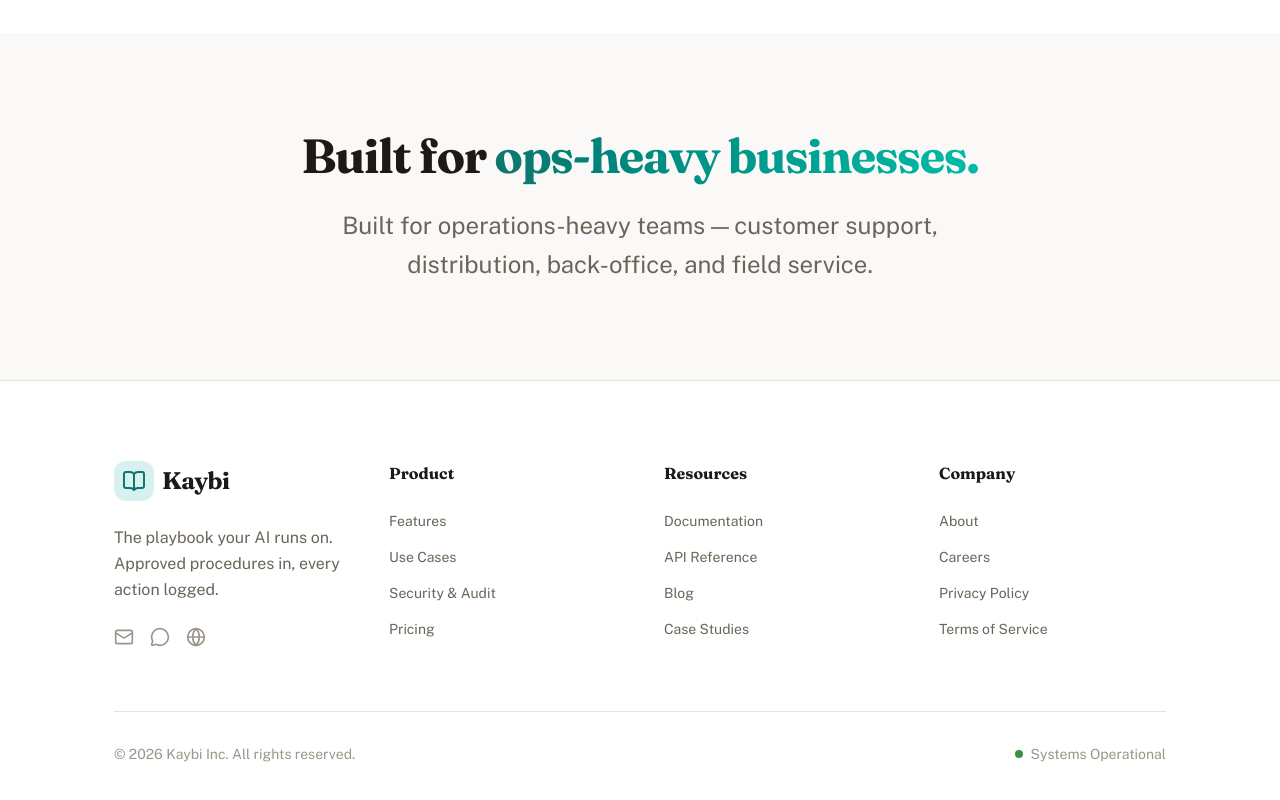
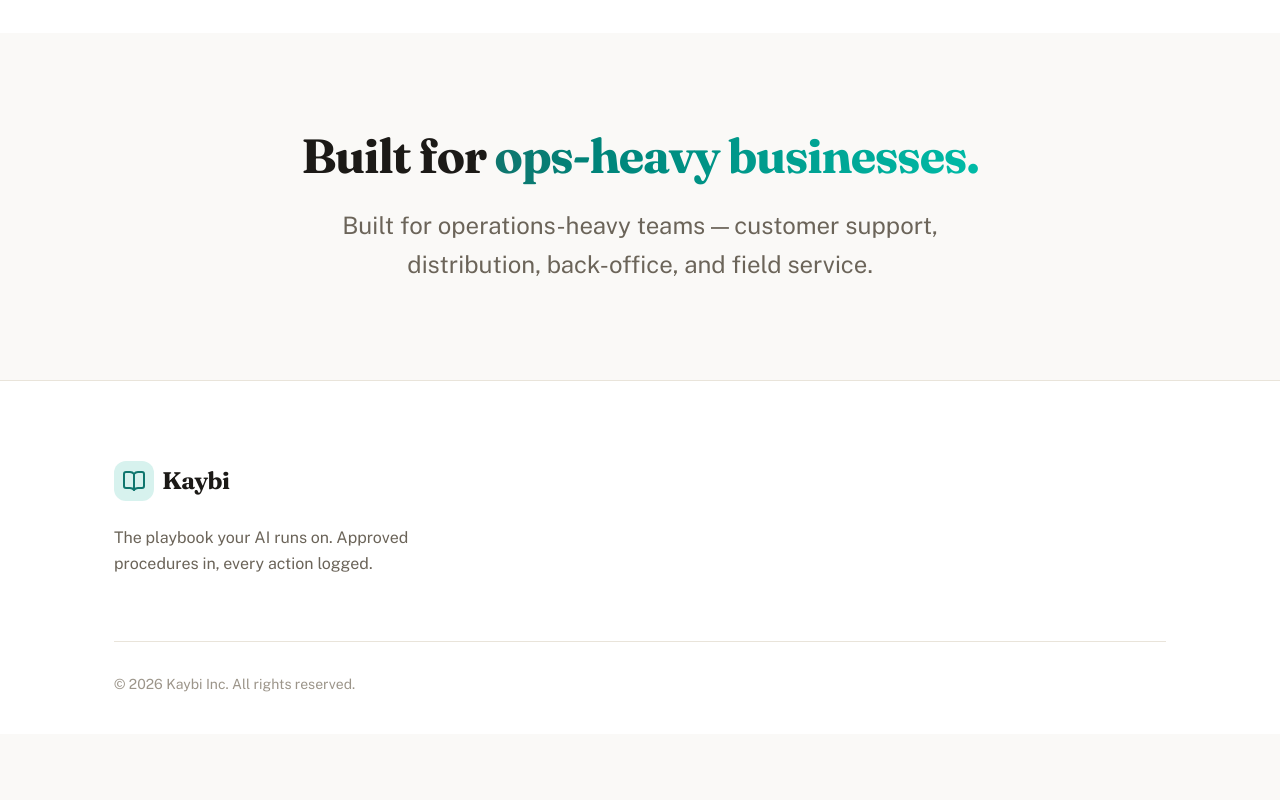
Before and after one commit to VeshGuy/KB-WB, a React (Vite) app: page / in a window 1280 px wide. Shown: the part 3608-4408 px from the top of the page. After the commit the page ends 4342 px from the top, so only its background shows below. Built offline with nearby package versions, Linux system fonts and the light colour scheme.

Commit message:
Simplify footer layout

```diff
--- a/src/components/Footer.tsx
+++ b/src/components/Footer.tsx
@@ -1,68 +1,26 @@
-import { BookOpen, Mail, Globe, MessageCircle } from 'lucide-react';
+import { BookOpen } from 'lucide-react';
 
 export default function Footer() {
   return (
     <footer className="bg-surface border-t border-line pt-20 pb-10">
       <div className="max-w-[1100px] mx-auto px-6">
-        <div className="grid grid-cols-1 md:grid-cols-4 gap-12 mb-16">
-
-          <div className="md:col-span-1">
-            <div className="flex items-center gap-2 mb-6 group cursor-pointer">
-              <div className="w-10 h-10 rounded-xl bg-accent-weak flex items-center justify-center text-accent-ink group-hover:bg-accent-ink group-hover:text-white transition-colors duration-300">
-                <BookOpen className="w-6 h-6" />
-              </div>
-              <span className="text-2xl font-bold font-serif text-ink tracking-tight">Kaybi</span>
+        <div className="flex flex-col mb-16">
+          <div className="flex items-center gap-2 mb-6 group cursor-pointer w-fit">
+            <div className="w-10 h-10 rounded-xl bg-accent-weak flex items-center justify-center text-accent-ink group-hover:bg-accent-ink group-hover:text-white transition-colors duration-300">
+              <BookOpen className="w-6 h-6" />
             </div>
-            <p className="text-muted text-base max-w-[320px] leading-relaxed mb-6">
-              The playbook your AI runs on. Approved procedures in, every action logged.
-            </p>
-            <div className="flex gap-4">
-              <a href="#" className="text-faint hover:text-accent-ink transition-colors"><Mail className="w-5 h-5" /></a>
-              <a href="#" className="text-faint hover:text-accent-ink transition-colors"><MessageCircle className="w-5 h-5" /></a>
-              <a href="#" className="text-faint hover:text-accent-ink transition-colors"><Globe className="w-5 h-5" /></a>
-            </div>
+            <span className="text-2xl font-bold font-serif text-ink tracking-tight">Kaybi</span>
           </div>
-
-          <div>
-            <h4 className="font-bold font-serif text-ink mb-6">Product</h4>
-            <ul className="flex flex-col gap-3">
-              <li><a href="#" className="text-muted text-sm hover:text-accent-ink transition-colors">Features</a></li>
-              <li><a href="#" className="text-muted text-sm hover:text-accent-ink transition-colors">Use Cases</a></li>
-              <li><a href="#" className="text-muted text-sm hover:text-accent-ink transition-colors">Security & Audit</a></li>
-              <li><a href="#" className="text-muted text-sm hover:text-accent-ink transition-colors">Pricing</a></li>
-            </ul>
-          </div>
-
-          <div>
-            <h4 className="font-bold font-serif text-ink mb-6">Resources</h4>
-            <ul className="flex flex-col gap-3">
-              <li><a href="#" className="text-muted text-sm hover:text-accent-ink transition-colors">Documentation</a></li>
-              <li><a href="#" className="text-muted text-sm hover:text-accent-ink transition-colors">API Reference</a></li>
-              <li><a href="#" className="text-muted text-sm hover:text-accent-ink transition-colors">Blog</a></li>
-              <li><a href="#" className="text-muted text-sm hover:text-accent-ink transition-colors">Case Studies</a></li>
-            </ul>
-          </div>
-
-          <div>
-            <h4 className="font-bold font-serif text-ink mb-6">Company</h4>
-            <ul className="flex flex-col gap-3">
-              <li><a href="#" className="text-muted text-sm hover:text-accent-ink transition-colors">About</a></li>
-              <li><a href="#" className="text-muted text-sm hover:text-accent-ink transition-colors">Careers</a></li>
-              <li><a href="#" className="text-muted text-sm hover:text-accent-ink transition-colors">Privacy Policy</a></li>
-              <li><a href="#" className="text-muted text-sm hover:text-accent-ink transition-colors">Terms of Service</a></li>
-            </ul>
-          </div>
+          <p className="text-muted text-base max-w-[320px] leading-relaxed">
+            The playbook your AI runs on. Approved procedures in, every action logged.
+          </p>
         </div>
 
         <div className="pt-8 border-t border-line flex flex-col md:flex-row justify-between items-center gap-4">
           <p className="text-faint text-sm">
             © {new Date().getFullYear()} Kaybi Inc. All rights reserved.
           </p>
-          <div className="flex gap-6">
-            <span className="flex items-center gap-2 text-sm text-faint">
-              <span className="w-2 h-2 rounded-full bg-ok"></span> Systems Operational
-            </span>
-          </div>
+
         </div>
       </div>
     </footer>
```
